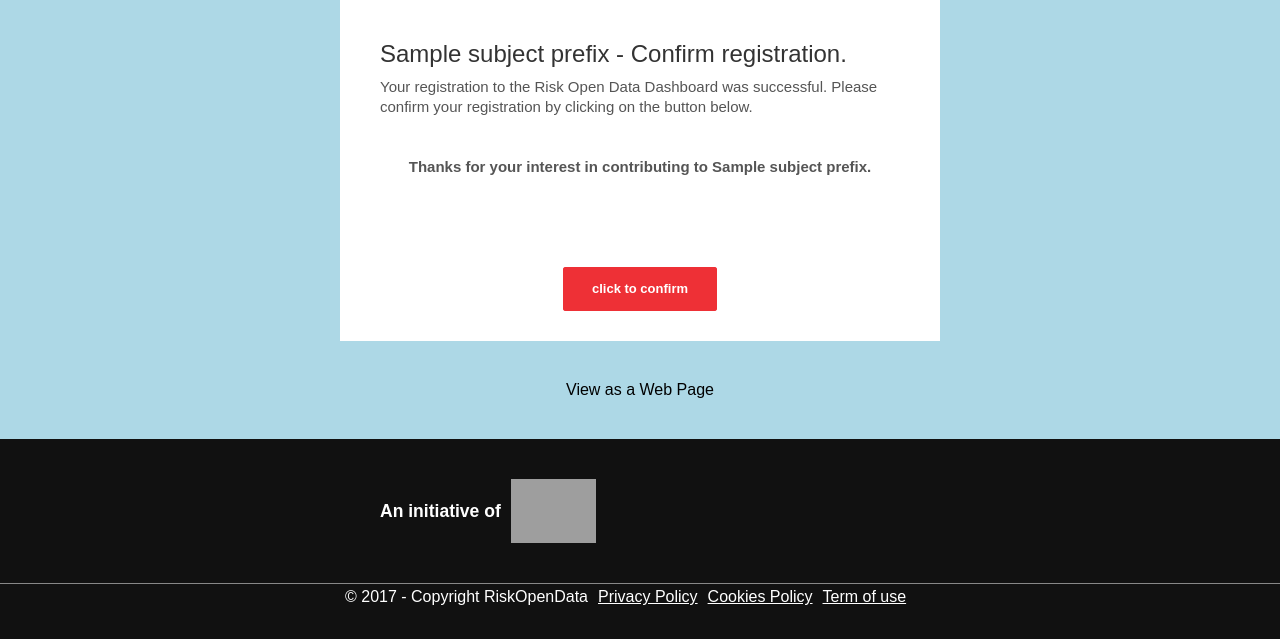
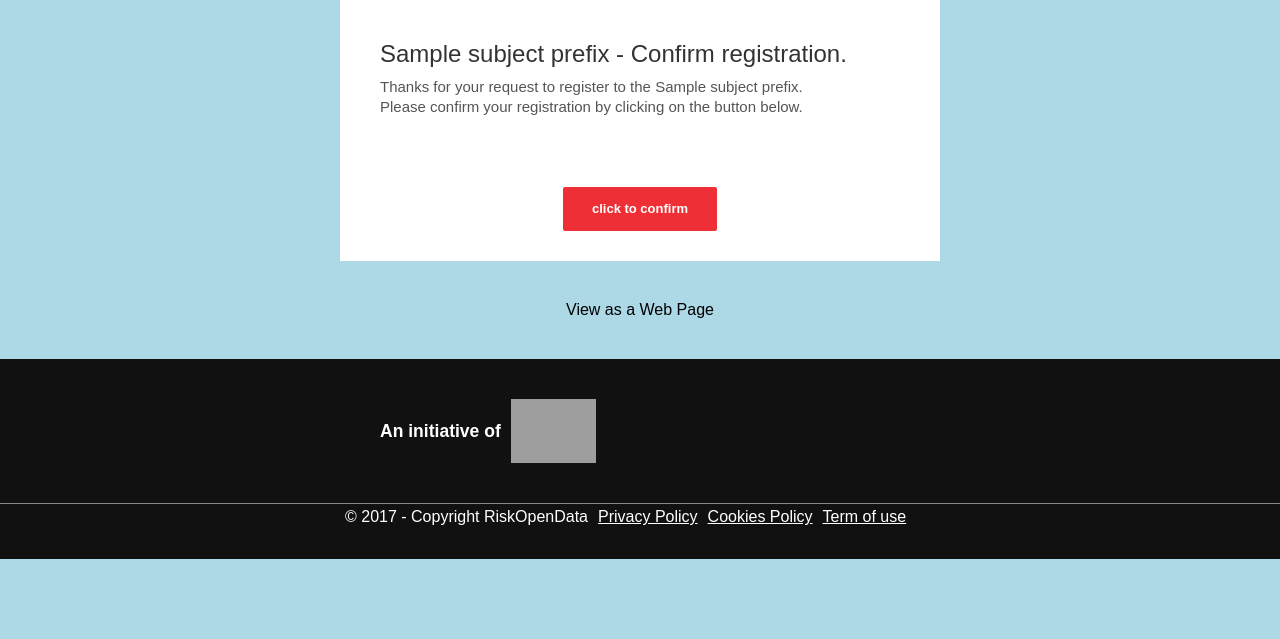
Before and after one commit to GFDRR/open-risk-data-dashboard, a Python web app: template backend/ordd_api/templates/ordd_api/mail_templates/registration_confirm.html in a window 1280 px wide. Shown: the part 644-1283 px from the top of the page. After the commit the page ends 1203 px from the top, so only its background shows below. Run offline with Jinja, Linux system fonts and the light colour scheme; the template is opened without the code that fills it: most values are stand-ins (such as "Sample title", 1, 10 or a date in 2020); some web fonts are replaced; grey boxes are pictures that could not be loaded.

Commit message:
update content of confirmation email

```diff
--- a/backend/ordd_api/templates/ordd_api/mail_templates/registration_confirm.html
+++ b/backend/ordd_api/templates/ordd_api/mail_templates/registration_confirm.html
@@ -4,8 +4,11 @@
   <tr>
     <td style="padding: 40px; font-family: 'Abel', sans-serif; font-size: 15px; line-height: 20px; color: #555555;">
       <h1 style="margin: 0 0 10px 0; font-family: 'Abel', sans-serif; font-size: 24px; line-height: 27px; color: #333333; font-weight: normal;">{{ subject_prefix }} - Confirm registration.</h1>
-      <p style="margin: 0;">Your registration to the Risk Open Data Dashboard was successful. Please confirm your registration by clicking on the button below.
-        <br><br><h4 style="text-align: center;">Thanks for your interest in contributing to {{ subject_prefix }}.</h4></p>  </td>
+      <p style="margin: 0;">
+        Thanks for your request to register to the {{ subject_prefix }}.<br>
+        Please confirm your registration by clicking on the button below.
+      </p>
+    </td>
   </tr>
   <tr>
     <td style="padding: 30px 40px; font-family: 'Abel', sans-serif; font-size: 15px; line-height: 20px; color: #555555;">
```
